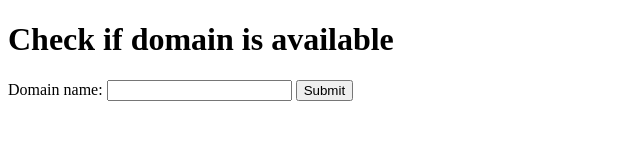
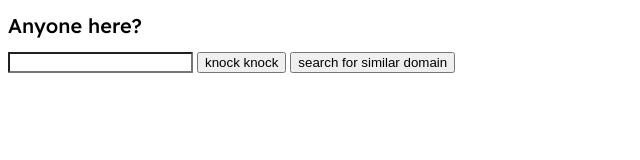
Before and after one commit to Extension-Coalition/domain_checker, a browser extension: page src/extension/index.html in a window 1280 px wide. Shown: the whole page, without its empty margins (0-640 px from the left). Drawn offline with Linux system fonts and the light colour scheme.

Commit message:
a little bit of css

```diff
--- a/src/extension/css/styles.css
+++ b/src/extension/css/styles.css
@@ -0,0 +1,12 @@
+@import url("https://fonts.googleapis.com/css2?family=Lexend:wght@400;500;600;700;800&display=swap");
+
+h1 {
+  font-family: Lexend;
+  font-size: 20px;
+  font-weight: 500;
+}
+
+#search {
+  margin-bottom: 0.5rem;
+  border-radius: 1px;
+}
--- a/src/extension/index.html
+++ b/src/extension/index.html
@@ -4,15 +4,20 @@
     <meta charset="UTF-8" />
     <meta http-equiv="X-UA-Compatible" content="IE=edge" />
     <meta name="viewport" content="width=device-width, initial-scale=1.0" />
+    <link rel="stylesheet" href="css/styles.css" />
     <title>Document</title>
   </head>
   <body>
-    <h1>Check if domain is available</h1>
+    <h1>Anyone here?</h1>
     <div class="submit-Form">
       <form id="form">
-        <label for="domain">Domain name:</label>
         <input type="text" name="search" id="search" />
-        <input id="handle_submit" type="submit" value="Submit" />
+        <input id="handle_submit" type="submit" value="knock knock" />
+        <input
+          id="similar_domain"
+          type="submit"
+          value="search for similar domain"
+        />
       </form>
       <div id="checked"></div>
     </div>
```
Also changed, not shown: src/extension/manifest.json.
